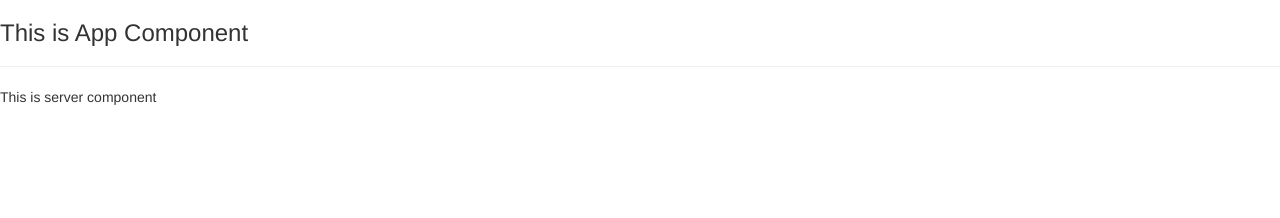
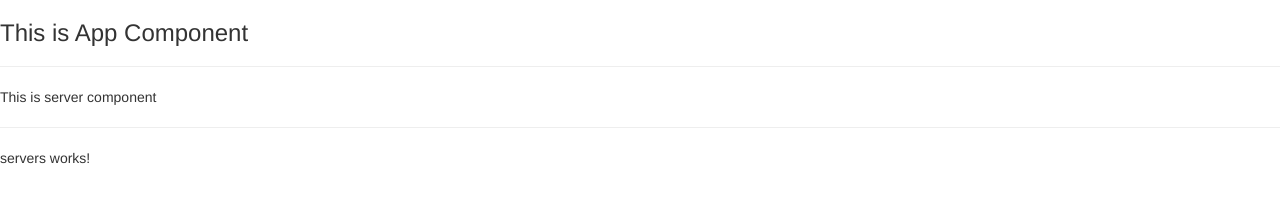
Before and after one commit to AmeyaChavre/Ng-Server-Client, an Angular app in the folder ng8-app/: page / in a window 1280 px wide. Shown: the top 218 px of the page. Built offline with nearby package versions, Linux system fonts and the light colour scheme.

Commit message:
Commit#24

```diff
--- a/ng8-app/src/app/app.component.html
+++ b/ng8-app/src/app/app.component.html
@@ -2,3 +2,5 @@
 <hr>
 <!--This is app-server selector declared in server component-->
 <app-server></app-server>
+<hr>
+<app-servers></app-servers>
```
